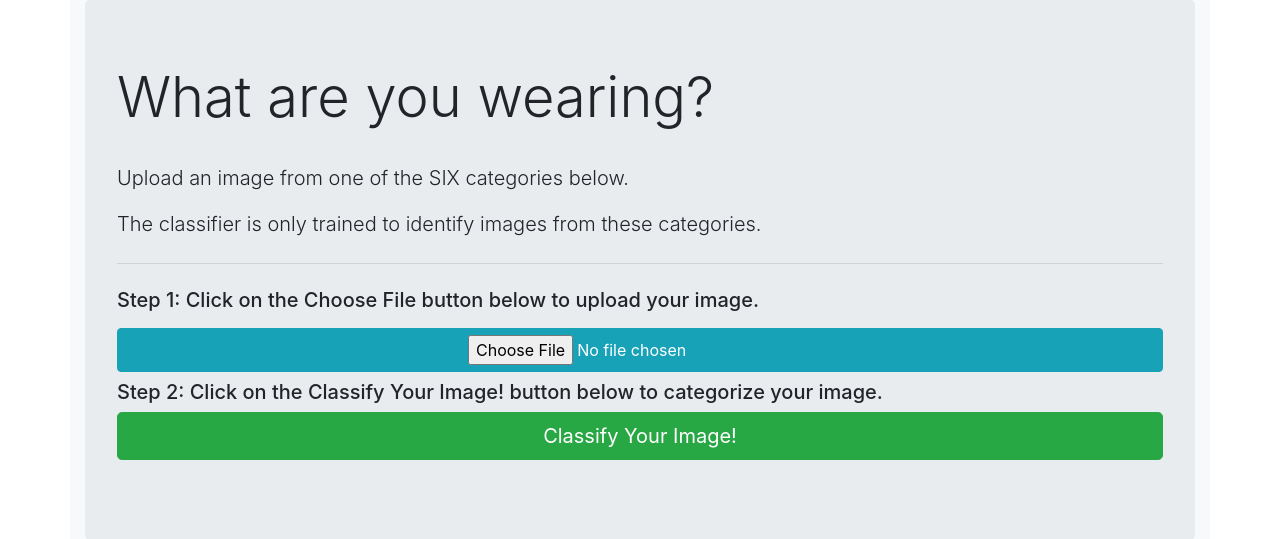
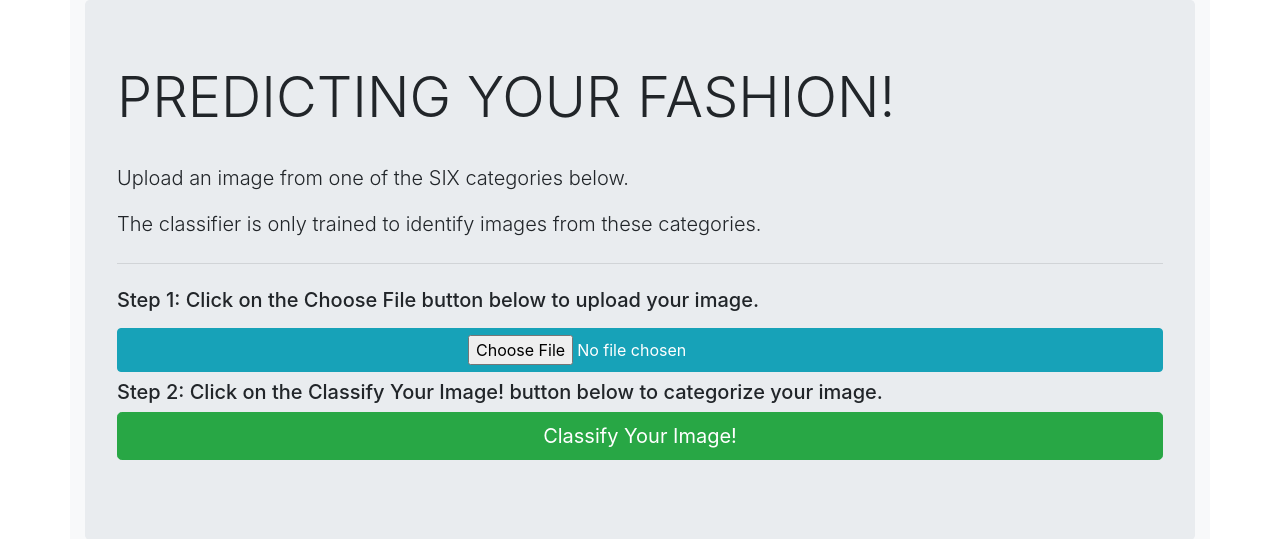
Before and after one commit to jlcatx512/ml-image-classification, a Flask app: page / in a window 1280 px wide. Shown: the top 539 px of the page. Run offline with Flask 2, Linux system fonts and the light colour scheme; some libraries are stand-ins or nearby versions.

Commit message:
Everything works.

```diff
--- a/templates/index.html
+++ b/templates/index.html
@@ -14,7 +14,7 @@
         <div class="row">
             <div class="col">
                 <div class="jumbotron">
-                    <h1 class="display-4">What are you wearing?</h1>
+                    <h1 class="display-4">PREDICTING YOUR FASHION!</h1>
                     <br>
                     <p class="lead">Upload an image from one of the SIX categories below.</p>
                     <p class="lead">The classifier is only trained to identify images from these categories.</p cl>
```
Also changed, not shown: static/uploads/IMG_20200115_191314.jpg (added), static/uploads/IMG_20200115_191319.jpg (added), static/uploads/jadd_shoe.png (added).
